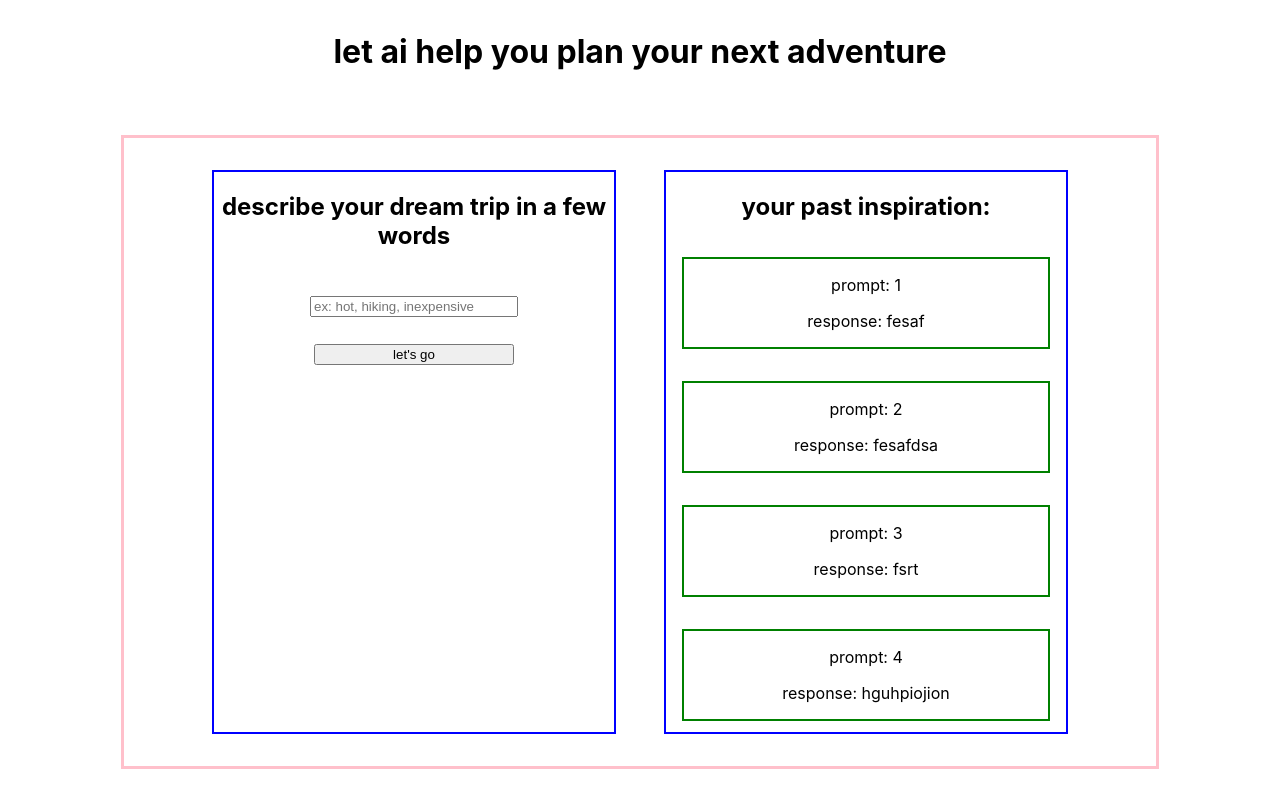
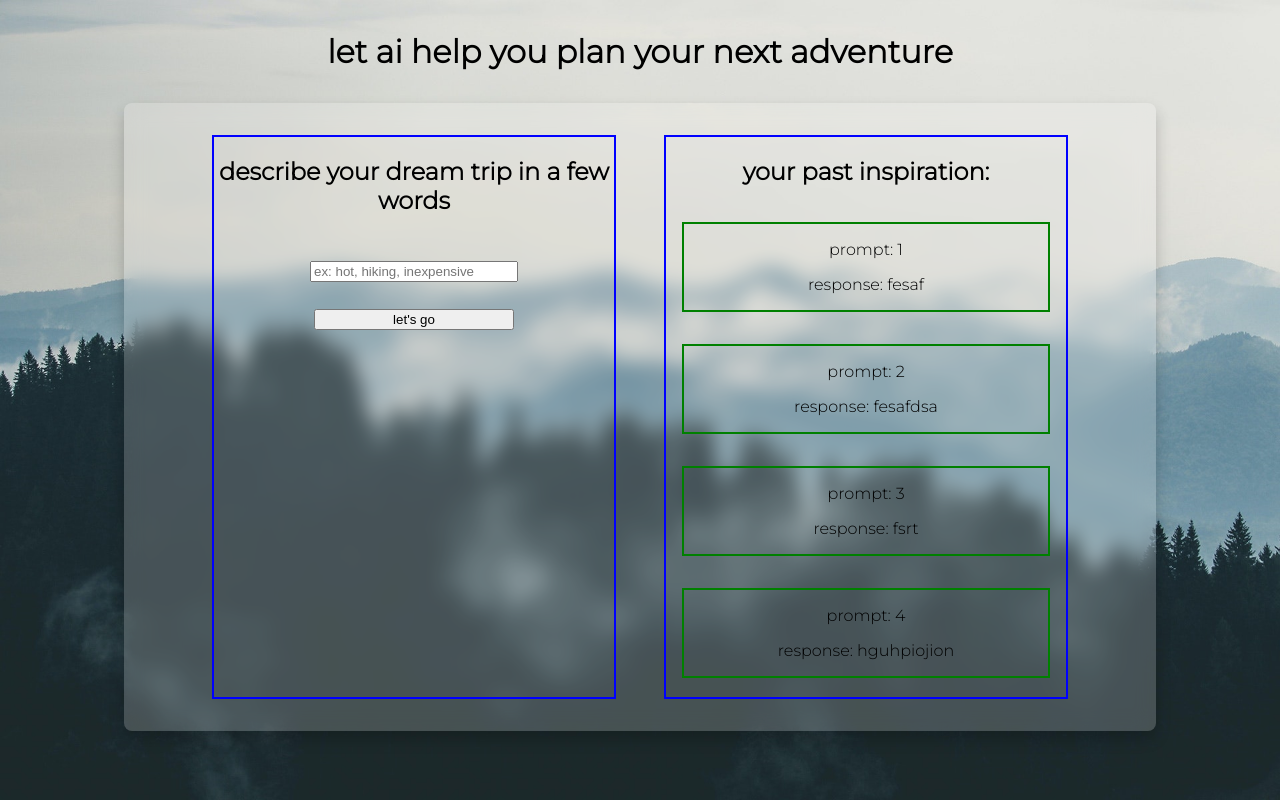
Before and after one commit to whiteheadol/shopify-completions, a React (Create React App) app: page / in a window 1280 px wide. Built offline with nearby package versions, Linux system fonts and the light colour scheme.

Commit message:
Change app font

```diff
--- a/src/App.css
+++ b/src/App.css
@@ -2,56 +2,23 @@
   display: flex;
   flex-direction: column;
   text-align: center;
-  justify-content: center;
   align-items: center;
+  height: 100vh;
+  background-image: url("../public/forest.jpg");
+  background-size: cover;
+  font-family: 'Montserrat', sans-serif;
 }
 
 .sub-components {
   display: flex;
-  border: 3px solid pink;
   padding: 2em 4em 2em 4em;
+  background: rgba(255, 255, 255, 0.192);
+  backdrop-filter: blur(10px);
+  border-radius: 0.5em;
+  box-shadow: 0px 8px 15px rgba(0, 0, 0, 0.2);
 }
 
 h1 {
-  margin-bottom: 2em;
+  margin-bottom: 1em;
   margin-top: 1em;
 }
-
-/* .App {
-  text-align: center;
-}
-
-.App-logo {
-  height: 40vmin;
-  pointer-events: none;
-}
-
-@media (prefers-reduced-motion: no-preference) {
-  .App-logo {
-    animation: App-logo-spin infinite 20s linear;
-  }
-}
-
-.App-header {
-  background-color: #282c34;
-  min-height: 100vh;
-  display: flex;
-  flex-direction: column;
-  align-items: center;
-  justify-content: center;
-  font-size: calc(10px + 2vmin);
-  color: white;
-}
-
-.App-link {
-  color: #61dafb;
-}
-
-@keyframes App-logo-spin {
-  from {
-    transform: rotate(0deg);
-  }
-  to {
-    transform: rotate(360deg);
-  }
-} */
```
